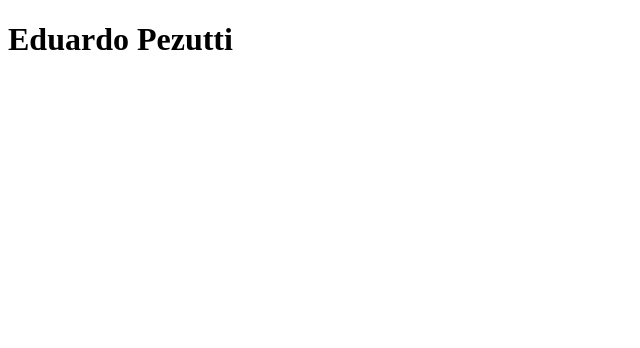
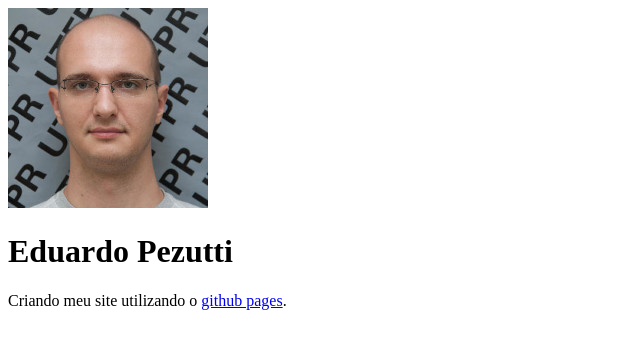
Before and after one commit to epbsantos/epbsantos.github.io, a plain HTML site: page index.html in a window 1280 px wide. Shown: the whole page, without its empty margins (0-640 px from the left). Drawn offline with Linux system fonts and the light colour scheme.

Commit message:
atualizando e mandando novos arquivos
fazendo o site via vscode

```diff
--- a/index.html
+++ b/index.html
@@ -1,9 +1,18 @@
 <!DOCTYPE html>
-<html>
-  <head>
-    <title>Meu site no github</title>
-  </head>
-  <body>
+<html lang="en">
+<head>
+    <meta charset="UTF-8">
+    <meta http-equiv="X-UA-Compatible" content="IE=edge">
+    <meta name="viewport" content="width=device-width, initial-scale=1.0">
+    <title>Meu site no github-pages</title>
+</head>
+<body>
+
+    <img src="img/eduardo_pezutti.jpg" alt="minha foto">
+
     <h1>Eduardo Pezutti</h1>
-  </body>
+
+    <p>Criando meu site utilizando o <a href="https://pages.github.com/" target="_blank">github pages</a>.</p>
+
+</body>
 </html>
```
Also changed, not shown: img/eduardo_pezutti.jpg (added).
